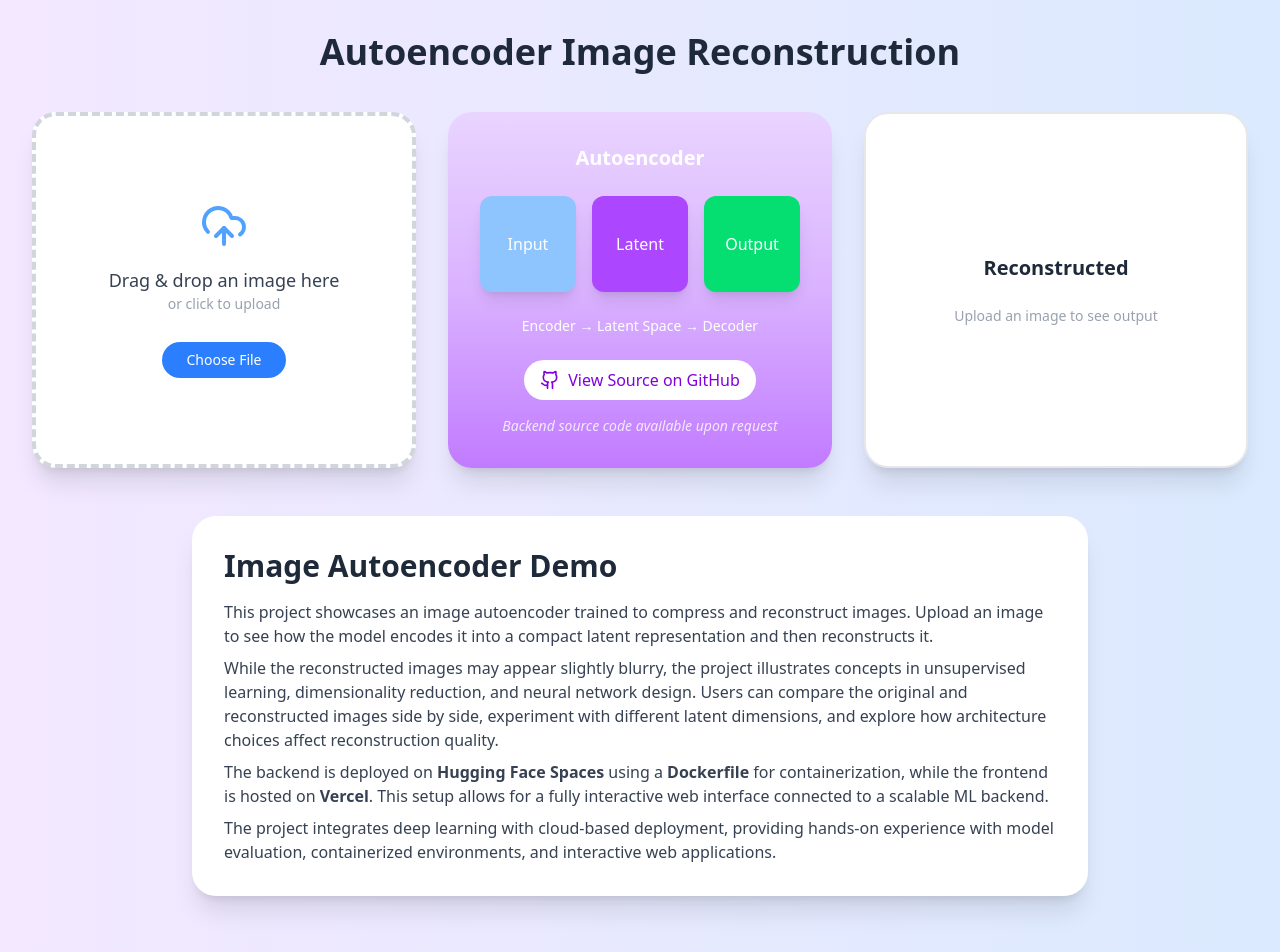
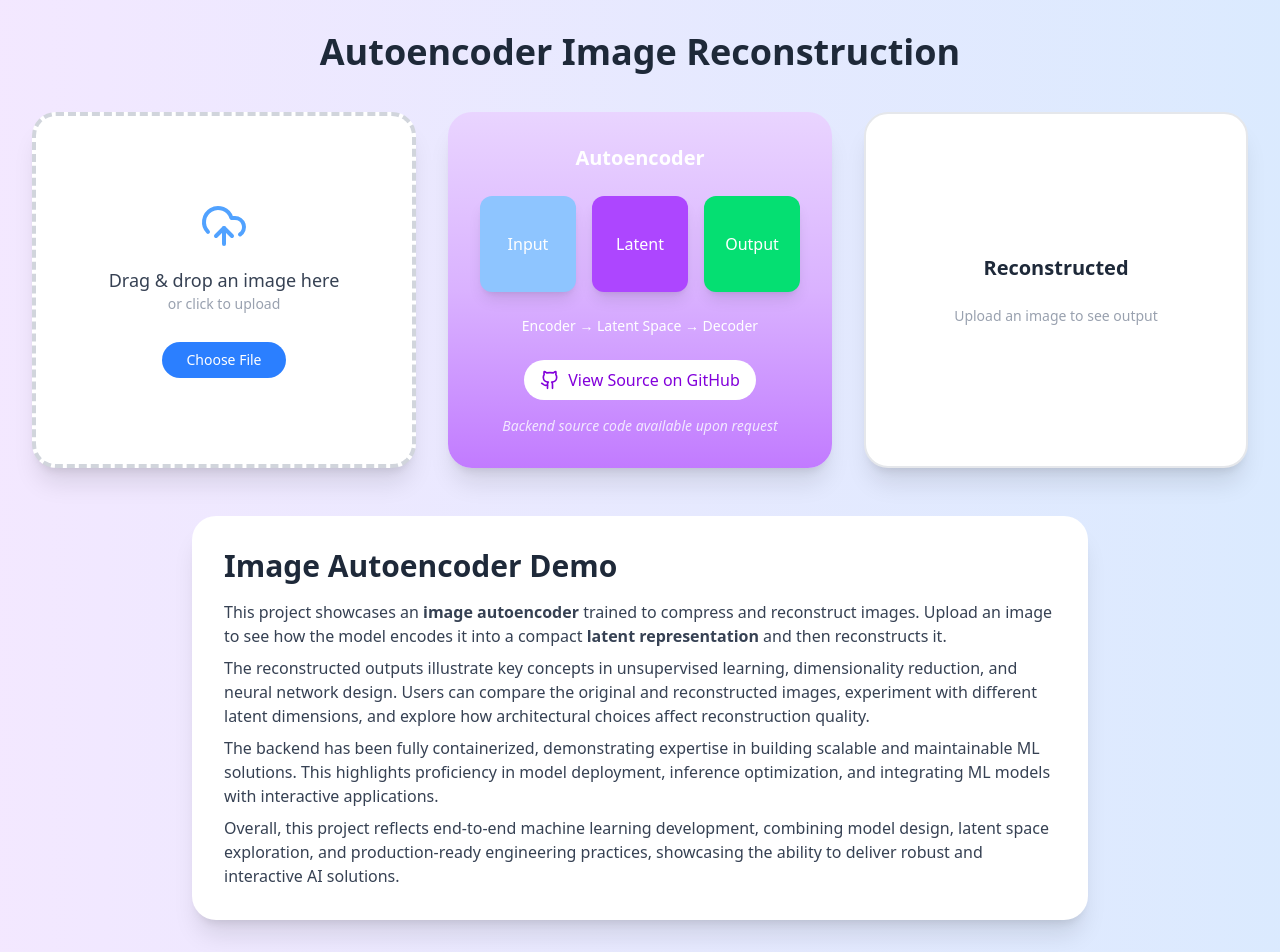
Before and after one commit to kirankumarkanathala-stack/autoencoderkiranfrontend, a React (Vite) app: page / in a window 1280 px wide. Shown: the top 952 px of the page. Built offline with nearby package versions, Linux system fonts and the light colour scheme.

Commit message:
info added

```diff
--- a/src/App.jsx
+++ b/src/App.jsx
@@ -149,27 +149,27 @@ export default function AutoencoderApp() {
           Image Autoencoder Demo
         </h1>
         <p className="text-gray-700 mb-2">
-          This project showcases an image autoencoder trained to compress and
-          reconstruct images. Upload an image to see how the model encodes it
-          into a compact latent representation and then reconstructs it.
+          This project showcases an <strong>image autoencoder</strong> trained to compress
+          and reconstruct images. Upload an image to see how the model encodes it into a
+          compact <strong>latent representation</strong> and then reconstructs it.
         </p>
         <p className="text-gray-700 mb-2">
-          While the reconstructed images may appear slightly blurry, the project
-          illustrates concepts in unsupervised learning, dimensionality reduction,
-          and neural network design. Users can compare the original and reconstructed
-          images side by side, experiment with different latent dimensions, and explore
-          how architecture choices affect reconstruction quality.
+          The reconstructed outputs illustrate key concepts in unsupervised learning,
+          dimensionality reduction, and neural network design.
+          Users can compare the original and reconstructed images, experiment with different
+          latent dimensions, and explore how architectural choices affect reconstruction quality.
         </p>
         <p className="text-gray-700 mb-2">
-          The backend is deployed on <strong>Hugging Face Spaces</strong> using a
-          <strong> Dockerfile</strong> for containerization, while the frontend is
-          hosted on <strong>Vercel</strong>. This setup allows for a fully interactive
-          web interface connected to a scalable ML backend.
+          The backend has been fully containerized, demonstrating expertise in
+          building scalable and maintainable ML solutions. This highlights
+          proficiency in model deployment, inference optimization,
+          and integrating ML models with interactive applications.
         </p>
         <p className="text-gray-700">
-          The project integrates deep learning with cloud-based deployment, providing
-          hands-on experience with model evaluation, containerized environments, and
-          interactive web applications.
+          Overall, this project reflects end-to-end machine learning development,
+          combining model design, latent space exploration,
+          and production-ready engineering practices, showcasing the ability to
+          deliver robust and interactive AI solutions.
         </p>
       </div>
 
```
